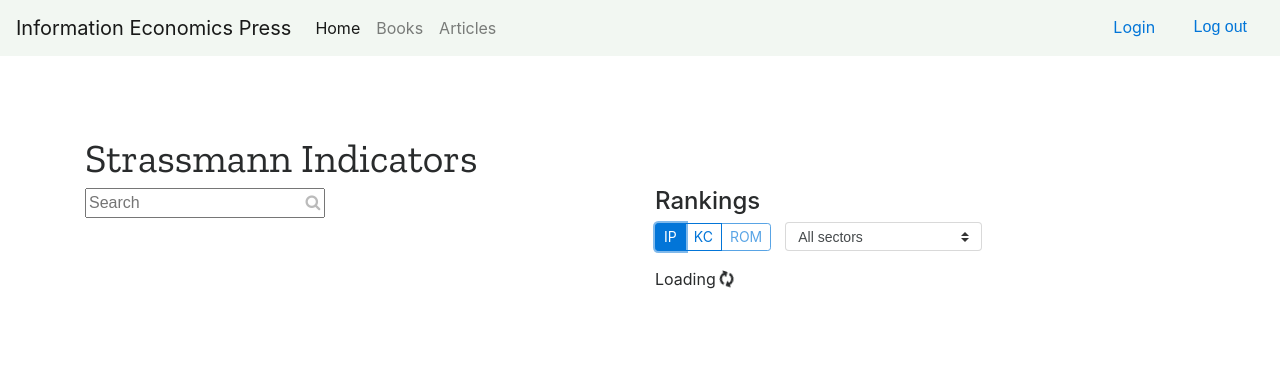
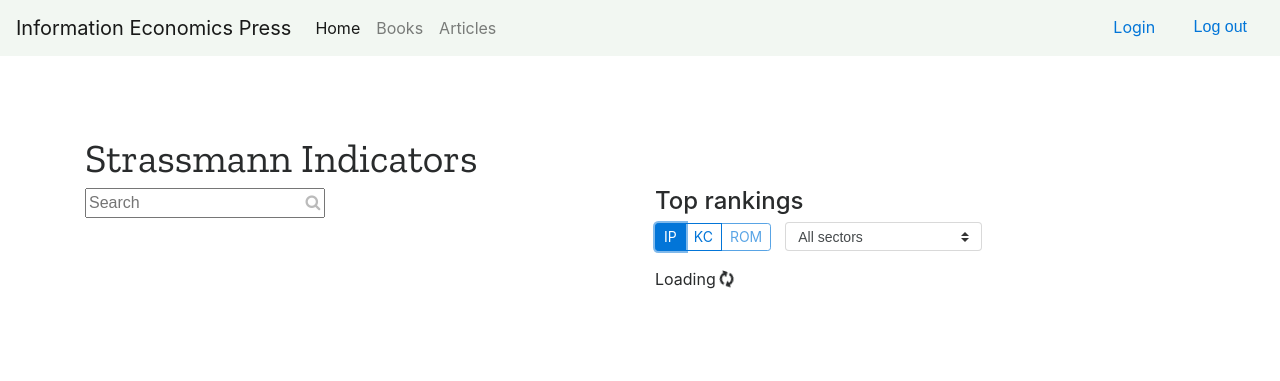
Before and after one commit to infoeconomics/www, a Jekyll site: the page built from index.html, in a window 1280 px wide. Shown: the top 381 px of the page. Built offline with Jekyll 4.4.1, drawn with Linux system fonts in a browser that asks for light colours; nearby versions of some CDN libraries; comment, search, counter and statistics services are not loaded; part of the change alters nothing that is shown.

Commit message:
rankings h4

```diff
--- a/assets/js/script.js
+++ b/assets/js/script.js
@@ -423,12 +423,5 @@ function number_with_commas(x) {
 }
 
 function leader_title(data){
-  var result = 'Top rankings in ';
-  var metric = METRICS[data.metric];
-  result += metric;
-  /*
-  if (data.sector != 'all'){
-	result += '<div class="for_sector">sector: ' + data.sector + '</div>';
-  }*/
-  return result;
+  return 'Top rankings in ' + METRICS[data.metric];
 }
--- a/index.html
+++ b/index.html
@@ -16,13 +16,13 @@ layout: default
        </div>
        <div class="col-6">
 	 <div class="leaders">
-	   <h4>Rankings</h4>
+	   <h4>Top rankings</h4>
 	   <form class="form-inline">
 	   <div class="btn-group metric-buttons" data-toggle="buttons">
-	     <label class="btn btn-sm btn-outline-primary">
+	     <label class="btn btn-sm btn-outline-primary active">
 	       <input type="radio" name="metric" id="ip" value="ip" autocomplete="off" checked> IP
 	     </label>
-	     <label class="btn btn-sm btn-outline-primary active">
+	     <label class="btn btn-sm btn-outline-primary">
 	       <input type="radio" name="metric" id="kc" value="kc" autocomplete="off"> KC
 	     </label>
 	     <label class="btn btn-sm btn-outline-primary disabled">
```
